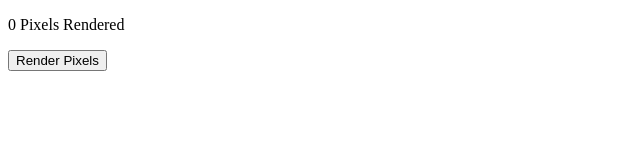
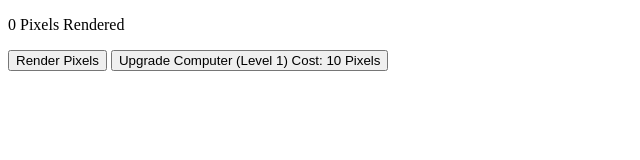
Before and after one commit to aknochaco/First_Clicker, a plain HTML site: page index.html in a window 1280 px wide. Shown: the whole page, without its empty margins (0-640 px from the left). Drawn offline with Linux system fonts and the light colour scheme.

Commit message:
Add files via upload
Added upgrades

```diff
--- a/index.html
+++ b/index.html
@@ -7,6 +7,7 @@
   <body>
       <p id="pixelsrendered"> 0 Pixels Rendered </p>
       <button onclick="renderpixels()">Render Pixels</button>
+      <button onclick="buypixelsPerClick()" id="perClickUpgrade" >Upgrade Computer (Level 1) Cost: 10 Pixels</button>
     <script src="main.js" charset="utf-8" type="text/javascript"></script>
   </body>
 </html>
--- a/main.js
+++ b/main.js
@@ -1,9 +1,20 @@
 var gameData = {
   pixels: 0,
-  pixelsPerClick: 1
+  pixelsPerClick: 1,
+  pixelsPerClickCost: 10
 }
 
 function renderpixels() {
   gameData.pixels += gameData.pixelsPerClick
   document.getElementById('pixelsrendered').innerHTML = gameData.pixels + " Pixels Rendered"
 }
+
+function buypixelsPerClick() {
+  if (gameData.pixels >= gameData.pixelsPerClickCost) {
+    gameData.pixels -= gameData.pixelsPerClickCost
+    gameData.pixelsPerClick += 1
+    gameData.pixelsPerClickCost *= 2
+    document.getElementById("pixelsrendered").innerHTML = gameData.pixels + " Pixels Rendered"
+    document.getElementById("perClickUpgrade").innerHTML = "Upgrade Computer (Level " + gameData.pixelsPerClick + ") Cost : " + gameData.pixelsPerClickCost + " Pixels"
+  }
+}
```
